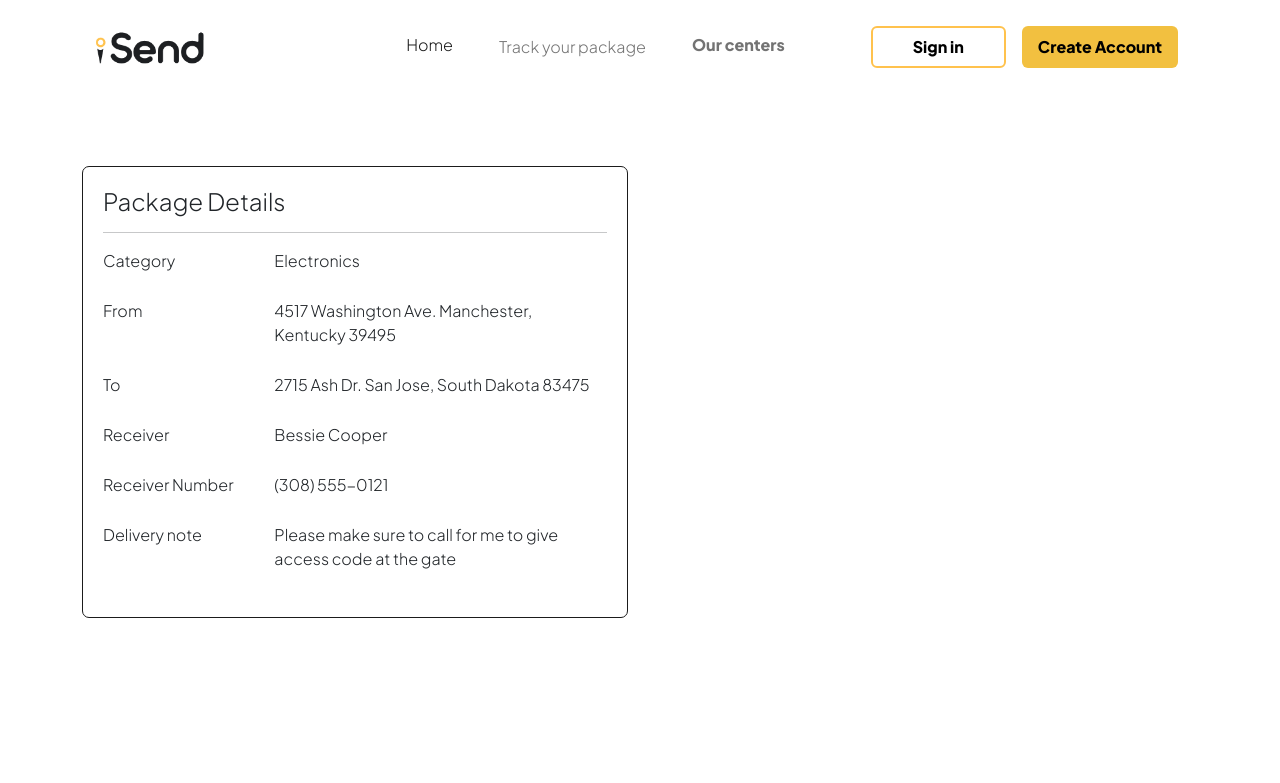
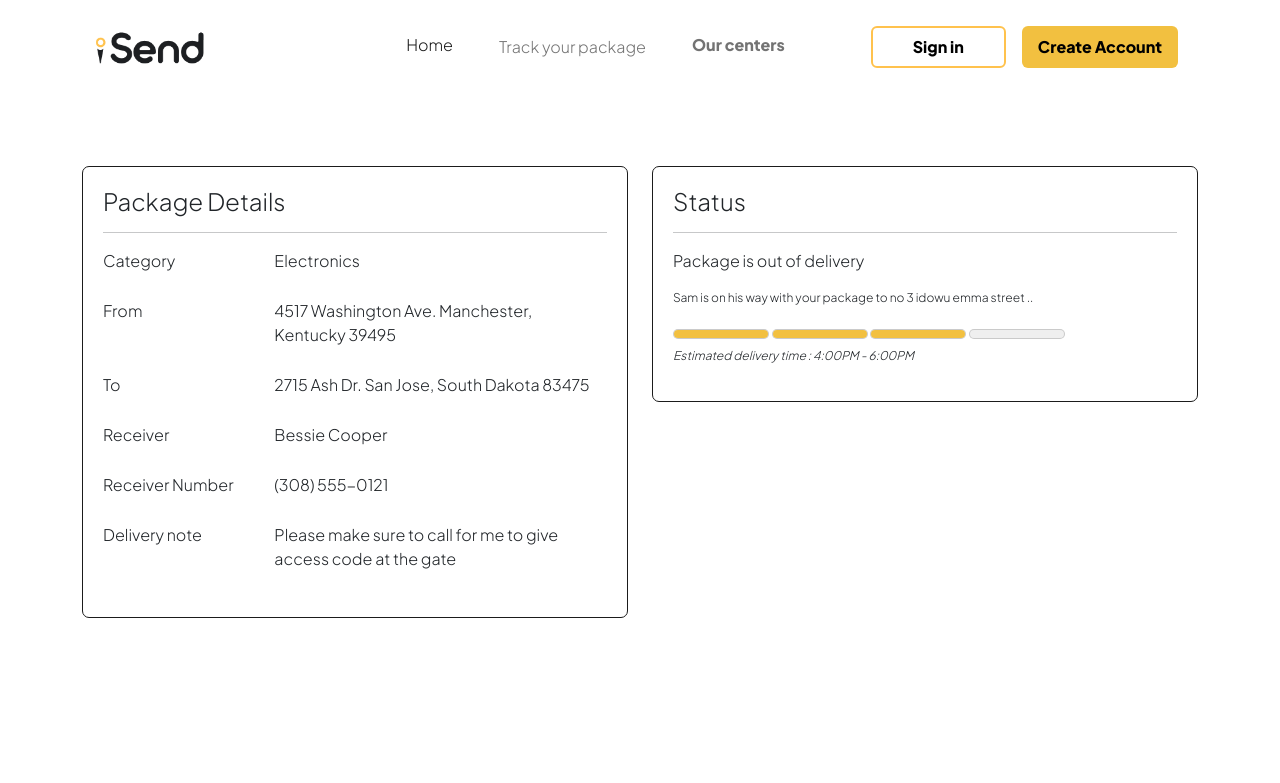
Before and after one commit to TEE2DWHY/Isend-Logistics, a React (Create React App) app: page /order-overview in a window 1280 px wide. Shown: the top 783 px of the page. Built offline with nearby package versions, Linux system fonts and the light colour scheme.

Commit message:
started working on the order-overview page

```diff
--- a/src/index.css
+++ b/src/index.css
@@ -500,6 +500,11 @@ h2.launch{
   flex: 2;
   padding: 0 10px;
 }
+.status{
+  border: 1px solid #1B1B1B;
+  border-radius: 7px;
+  padding: 20px;
+}
 /* Media Query */
 @media(max-width: 1200px){
 body{
--- a/src/pages/Track.js
+++ b/src/pages/Track.js
@@ -1,8 +1,22 @@
+import { useState } from "react"
 import Footer from "../components/Footer"
 import Navbar from "../components/Navbar"
 
 
 const Track = () => {
+    const [id, setId] = useState("")
+
+    const handleId = (e) => {
+        setId(
+            e.target.value
+        )
+    }
+    const handleSubmit = (e) => {
+        e.preventDefault()
+        console.log(id)
+        window.location = "/order-overview"
+    }
+
     return (
         <>
             <Navbar />
@@ -10,13 +24,16 @@ const Track = () => {
                 <br /> <br />
                 <h1 style={{ fontSize: "25px", fontWeight: "bold" }}>Track your Package</h1>
                 <br />
+                <form onSubmit={handleSubmit}>
                     <input
                         type="text"
-                    name="track-order"
+                        name="id"
+                        onChange={handleId}
                         placeholder="Enter your Tracking ID"
                         style={{ padding: "10px 0px 10px 20px", width: "50%", border: "none" }}
                     />
                     <button style={{ height: "30px", border: "none", height: "44px", backgroundColor: "#1B1B1B", color: "#fff", borderRadius: "0px 6px 6px 0px", padding: "0 20px" }}>Search</button>
+                </form>
                 <br /> <br />
                 <p style={{ color: "#F35A5A", fontStyle: "italic", paddingBottom: "8%" }}>* This tracking id does not exist</p>
             </div>
--- a/src/pages/TrackOverview.js
+++ b/src/pages/TrackOverview.js
@@ -34,7 +34,14 @@ const TrackOverview = () => {
                         </div>
                     </div>
                     <div className="col-lg-6">
-
+                        <div className="status">
+                            <h4>Status</h4>
+                            <hr />
+                            <p>Package is out of delivery</p>
+                            <p style={{ fontSize: "12px" }}>Sam is on his way with your package  to no 3 idowu emma street ..</p>
+                            <meter value="1" /> <meter value="1" /> <meter value="1" /> <meter value="0" />
+                            <p style={{ fontSize: "12px", fontStyle: "italic" }}>Estimated delivery time : 4:00PM -  6:00PM</p>
+                        </div>
                     </div>
                 </div>
             </div>
```
Lines whose indentation alone changed are shown as unchanged.
